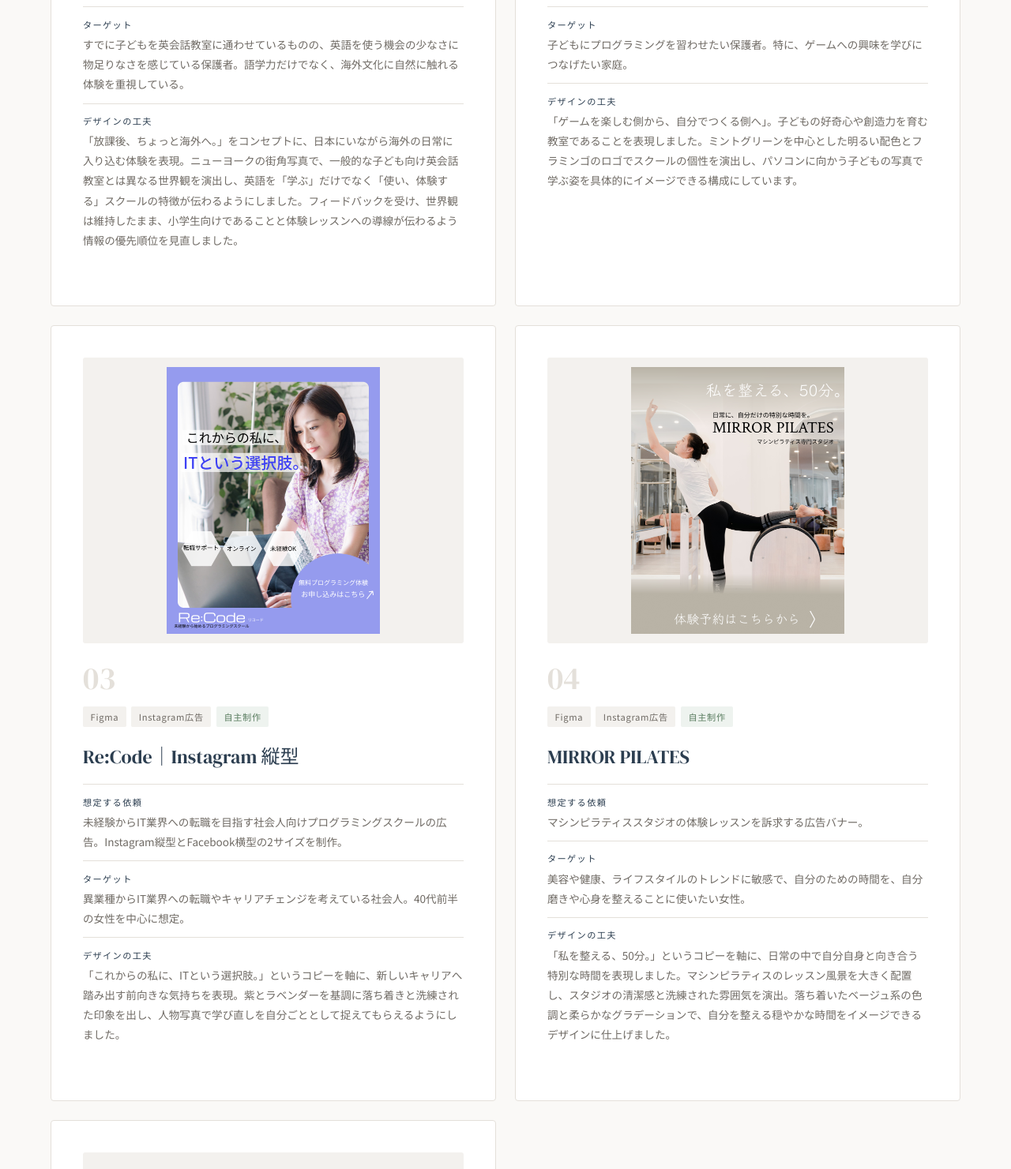
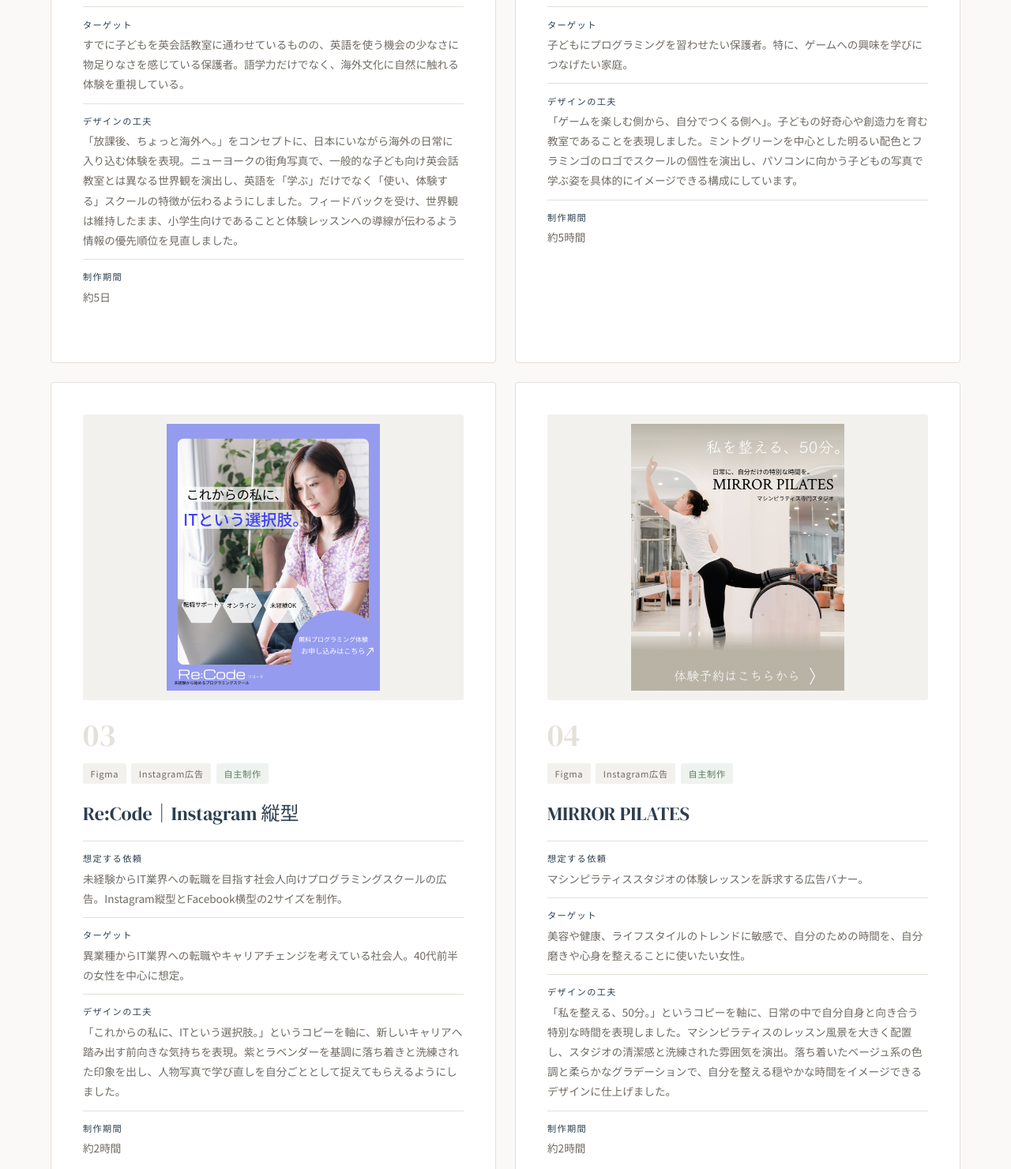
Before and after one commit to ryokomatsumoto929/portfolio, a plain HTML site: page portfolio.html in a window 1280 px wide. Shown: the part 1994-3475 px from the top of the page at 79% size. Drawn offline with Linux system fonts and the light colour scheme.

```diff
--- a/portfolio.html
+++ b/portfolio.html
@@ -246,7 +246,7 @@
           <span class="work-badge">自主制作</span>
         </div>
         <h4 class="work-title">Everyday Abroad</h4>
-        <dl class="work-brief"><div><dt>想定する依頼</dt><dd>小学生向け英語スクールのInstagram広告。体験レッスンへの誘導が目的。</dd></div><div><dt>ターゲット</dt><dd>すでに子どもを英会話教室に通わせているものの、英語を使う機会の少なさに物足りなさを感じている保護者。語学力だけでなく、海外文化に自然に触れる体験を重視している。</dd></div><div><dt>デザインの工夫</dt><dd>「放課後、ちょっと海外へ。」をコンセプトに、日本にいながら海外の日常に入り込む体験を表現。ニューヨークの街角写真で、一般的な子ども向け英会話教室とは異なる世界観を演出し、英語を「学ぶ」だけでなく「使い、体験する」スクールの特徴が伝わるようにしました。フィードバックを受け、世界観は維持したまま、小学生向けであることと体験レッスンへの導線が伝わるよう情報の優先順位を見直しました。</dd></div></dl>
+        <dl class="work-brief"><div><dt>想定する依頼</dt><dd>小学生向け英語スクールのInstagram広告。体験レッスンへの誘導が目的。</dd></div><div><dt>ターゲット</dt><dd>すでに子どもを英会話教室に通わせているものの、英語を使う機会の少なさに物足りなさを感じている保護者。語学力だけでなく、海外文化に自然に触れる体験を重視している。</dd></div><div><dt>デザインの工夫</dt><dd>「放課後、ちょっと海外へ。」をコンセプトに、日本にいながら海外の日常に入り込む体験を表現。ニューヨークの街角写真で、一般的な子ども向け英会話教室とは異なる世界観を演出し、英語を「学ぶ」だけでなく「使い、体験する」スクールの特徴が伝わるようにしました。フィードバックを受け、世界観は維持したまま、小学生向けであることと体験レッスンへの導線が伝わるよう情報の優先順位を見直しました。</dd></div><div><dt>制作期間</dt><dd>約5日</dd></div></dl>
       </article>
       <article class="work-card reveal">
         <button type="button" class="work-preview zoom" aria-label="プログラミンゴ を拡大して見る">
@@ -259,7 +259,7 @@
           <span class="work-badge">自主制作</span>
         </div>
         <h4 class="work-title">プログラミンゴ</h4>
-        <dl class="work-brief"><div><dt>想定する依頼</dt><dd>小学生向けプログラミング教室のInstagram広告（1080×1350px）。</dd></div><div><dt>ターゲット</dt><dd>子どもにプログラミングを習わせたい保護者。特に、ゲームへの興味を学びにつなげたい家庭。</dd></div><div><dt>デザインの工夫</dt><dd>「ゲームを楽しむ側から、自分でつくる側へ」。子どもの好奇心や創造力を育む教室であることを表現しました。ミントグリーンを中心とした明るい配色とフラミンゴのロゴでスクールの個性を演出し、パソコンに向かう子どもの写真で学ぶ姿を具体的にイメージできる構成にしています。</dd></div></dl>
+        <dl class="work-brief"><div><dt>想定する依頼</dt><dd>小学生向けプログラミング教室のInstagram広告（1080×1350px）。</dd></div><div><dt>ターゲット</dt><dd>子どもにプログラミングを習わせたい保護者。特に、ゲームへの興味を学びにつなげたい家庭。</dd></div><div><dt>デザインの工夫</dt><dd>「ゲームを楽しむ側から、自分でつくる側へ」。子どもの好奇心や創造力を育む教室であることを表現しました。ミントグリーンを中心とした明るい配色とフラミンゴのロゴでスクールの個性を演出し、パソコンに向かう子どもの写真で学ぶ姿を具体的にイメージできる構成にしています。</dd></div><div><dt>制作期間</dt><dd>約5時間</dd></div></dl>
       </article>
       <article class="work-card reveal">
         <button type="button" class="work-preview zoom" aria-label="Re:Code｜Instagram 縦型 を拡大して見る">
@@ -272,7 +272,7 @@
           <span class="work-badge">自主制作</span>
         </div>
         <h4 class="work-title">Re:Code｜Instagram 縦型</h4>
-        <dl class="work-brief"><div><dt>想定する依頼</dt><dd>未経験からIT業界への転職を目指す社会人向けプログラミングスクールの広告。Instagram縦型とFacebook横型の2サイズを制作。</dd></div><div><dt>ターゲット</dt><dd>異業種からIT業界への転職やキャリアチェンジを考えている社会人。40代前半の女性を中心に想定。</dd></div><div><dt>デザインの工夫</dt><dd>「これからの私に、ITという選択肢。」というコピーを軸に、新しいキャリアへ踏み出す前向きな気持ちを表現。紫とラベンダーを基調に落ち着きと洗練された印象を出し、人物写真で学び直しを自分ごととして捉えてもらえるようにしました。</dd></div></dl>
+        <dl class="work-brief"><div><dt>想定する依頼</dt><dd>未経験からIT業界への転職を目指す社会人向けプログラミングスクールの広告。Instagram縦型とFacebook横型の2サイズを制作。</dd></div><div><dt>ターゲット</dt><dd>異業種からIT業界への転職やキャリアチェンジを考えている社会人。40代前半の女性を中心に想定。</dd></div><div><dt>デザインの工夫</dt><dd>「これからの私に、ITという選択肢。」というコピーを軸に、新しいキャリアへ踏み出す前向きな気持ちを表現。紫とラベンダーを基調に落ち着きと洗練された印象を出し、人物写真で学び直しを自分ごととして捉えてもらえるようにしました。</dd></div><div><dt>制作期間</dt><dd>約2時間</dd></div></dl>
       </article>
       <article class="work-card reveal">
         <button type="button" class="work-preview zoom" aria-label="MIRROR PILATES を拡大して見る">
@@ -285,7 +285,7 @@
           <span class="work-badge">自主制作</span>
         </div>
         <h4 class="work-title">MIRROR PILATES</h4>
-        <dl class="work-brief"><div><dt>想定する依頼</dt><dd>マシンピラティススタジオの体験レッスンを訴求する広告バナー。</dd></div><div><dt>ターゲット</dt><dd>美容や健康、ライフスタイルのトレンドに敏感で、自分のための時間を、自分磨きや心身を整えることに使いたい女性。</dd></div><div><dt>デザインの工夫</dt><dd>「私を整える、50分。」というコピーを軸に、日常の中で自分自身と向き合う特別な時間を表現しました。マシンピラティスのレッスン風景を大きく配置し、スタジオの清潔感と洗練された雰囲気を演出。落ち着いたベージュ系の色調と柔らかなグラデーションで、自分を整える穏やかな時間をイメージできるデザインに仕上げました。</dd></div></dl>
+        <dl class="work-brief"><div><dt>想定する依頼</dt><dd>マシンピラティススタジオの体験レッスンを訴求する広告バナー。</dd></div><div><dt>ターゲット</dt><dd>美容や健康、ライフスタイルのトレンドに敏感で、自分のための時間を、自分磨きや心身を整えることに使いたい女性。</dd></div><div><dt>デザインの工夫</dt><dd>「私を整える、50分。」というコピーを軸に、日常の中で自分自身と向き合う特別な時間を表現しました。マシンピラティスのレッスン風景を大きく配置し、スタジオの清潔感と洗練された雰囲気を演出。落ち着いたベージュ系の色調と柔らかなグラデーションで、自分を整える穏やかな時間をイメージできるデザインに仕上げました。</dd></div><div><dt>制作期間</dt><dd>約2時間</dd></div></dl>
       </article>
       <article class="work-card reveal">
         <button type="button" class="work-preview zoom" aria-label="Re:Code｜Facebook 横型 を拡大して見る">
@@ -298,7 +298,7 @@
           <span class="work-badge">自主制作</span>
         </div>
         <h4 class="work-title">Re:Code｜Facebook 横型</h4>
-        <dl class="work-brief"><div><dt>想定する依頼</dt><dd>同じスクールのFacebook広告（横型）。縦型と同じ訴求を、別サイズで展開。</dd></div><div><dt>ターゲット</dt><dd>異業種からIT業界への転職やキャリアチェンジを考えている社会人。40代前半の女性を中心に想定。</dd></div><div><dt>サイズ展開の工夫</dt><dd>Instagram縦型では人物写真を大きく配置し、キャッチコピーからスクールの特徴、体験申込へと縦方向に視線が流れる構成にしました。Facebook横型では写真とテキストを左右に分け、スクールの特徴を簡潔に整理。限られた高さでもキャッチコピーと申込導線が目に入りやすいレイアウトに変更しました。ブランドカラーや写真、コピーを共通にすることで、媒体ごとに構成を変えながらも統一感を保ちました。</dd></div></dl>
+        <dl class="work-brief"><div><dt>想定する依頼</dt><dd>同じスクールのFacebook広告（横型）。縦型と同じ訴求を、別サイズで展開。</dd></div><div><dt>ターゲット</dt><dd>異業種からIT業界への転職やキャリアチェンジを考えている社会人。40代前半の女性を中心に想定。</dd></div><div><dt>サイズ展開の工夫</dt><dd>Instagram縦型では人物写真を大きく配置し、キャッチコピーからスクールの特徴、体験申込へと縦方向に視線が流れる構成にしました。Facebook横型では写真とテキストを左右に分け、スクールの特徴を簡潔に整理。限られた高さでもキャッチコピーと申込導線が目に入りやすいレイアウトに変更しました。ブランドカラーや写真、コピーを共通にすることで、媒体ごとに構成を変えながらも統一感を保ちました。</dd></div><div><dt>制作期間</dt><dd>約1時間</dd></div></dl>
       </article>
       </div>
     </div>
```
